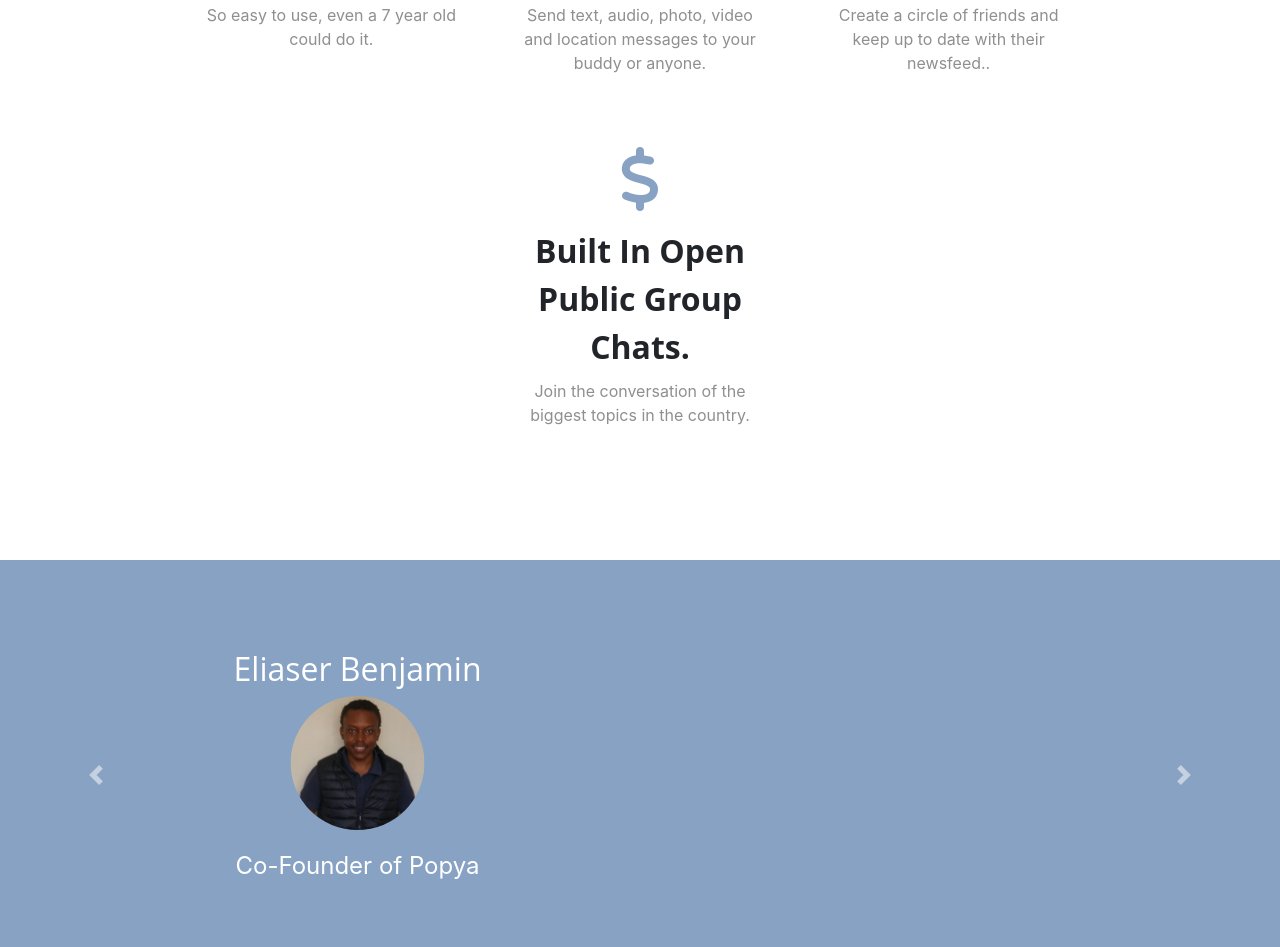
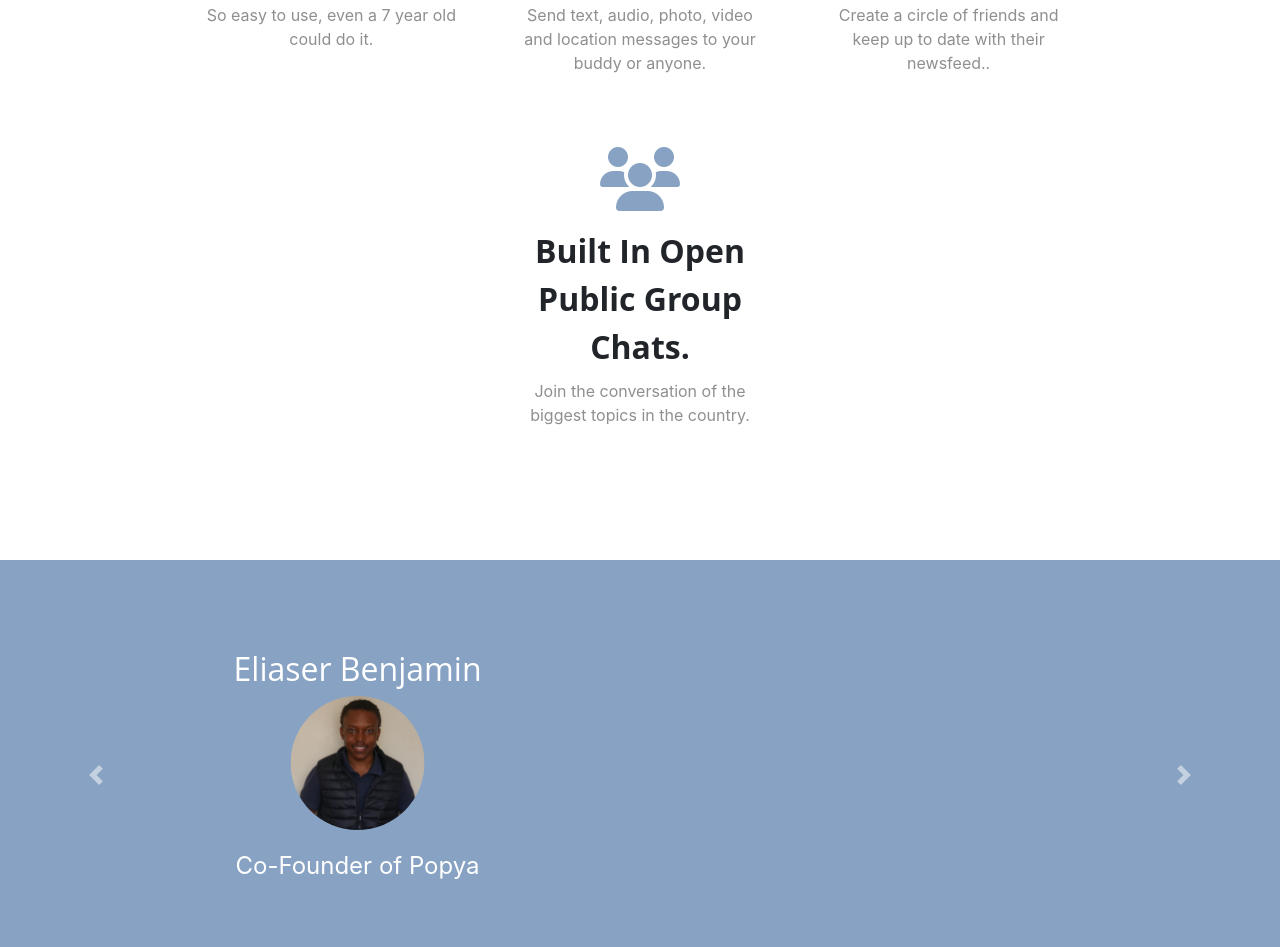
Before and after one commit to ElrB/Popya, a plain HTML site: page index.html in a window 1280 px wide. Shown: the part 941-1888 px from the top of the page. Drawn offline with nearby package versions, Linux system fonts and the light colour scheme.

Commit message:
Update index.html

```diff
--- a/index.html
+++ b/index.html
@@ -84,7 +84,7 @@
       </div>
 
       <div class="feature-box col-lg-4" style="width: auto; margin: auto;">
-        <i class="icon fas fa-dollar-sign fa-4x"></i>
+        <i class="icon fas fa-users fa-4x"></i>
         <h3 class="features-heading-text">Built In Open Public Group Chats.</h3>
         <p>Join the conversation of the biggest topics in the country.</p>
       </div>
```
